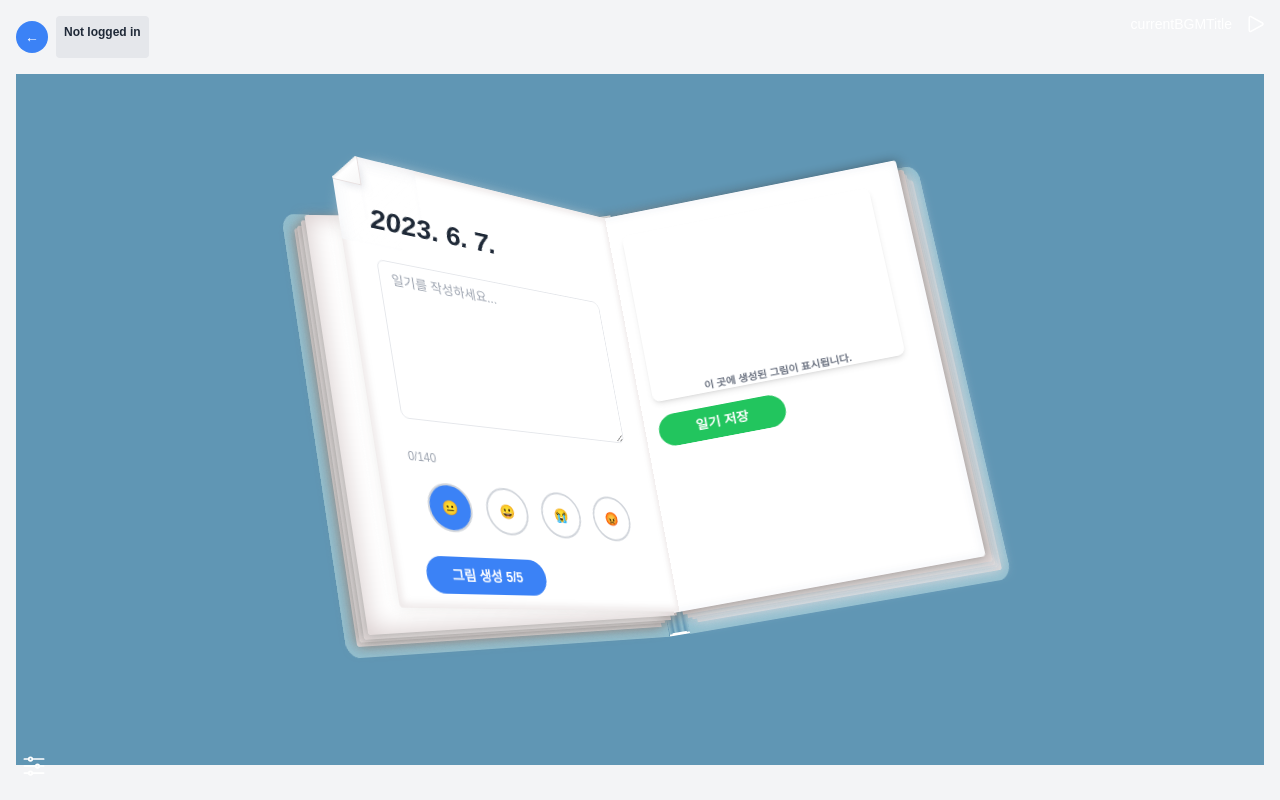
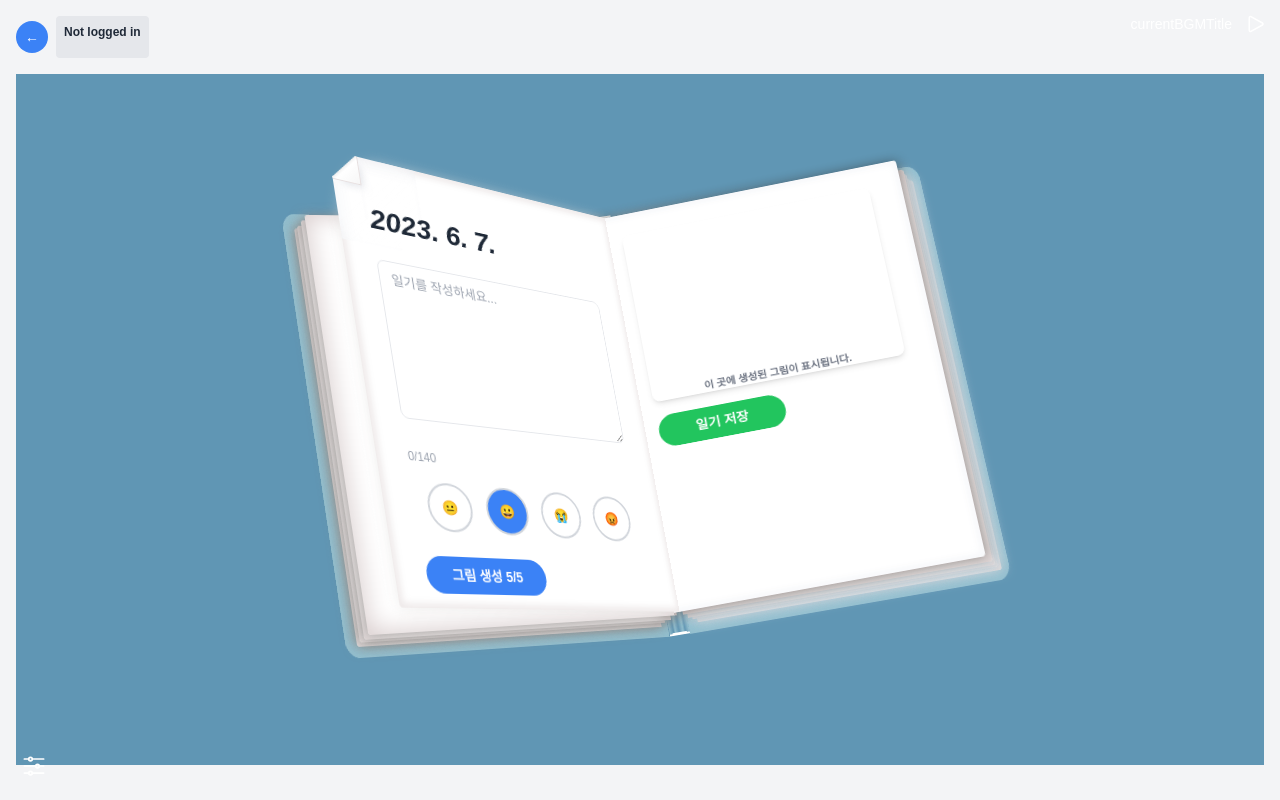
Before and after one commit to yulmu-catsetki/next-haru-box, a Next.js app: page /DiaryPage in a window 1280 px wide. Built offline with nearby package versions, Linux system fonts and the light colour scheme; no server answers.

Commit message:
diary emotion index 버그 수정

```diff
--- a/src/pages/DiaryPage.js
+++ b/src/pages/DiaryPage.js
@@ -87,7 +87,7 @@ const DiaryPage = () => {
     }
 
     setContent('');
-    setEmotion(1);
+    setEmotion(0);
     setImgUrl('');
     setImgB64('');
   };
@@ -382,9 +382,9 @@ const DiaryPage = () => {
                       '😡', // Anger
                     ].map((val, index) => (
                       <button
-                        key={index + 1}
-                        onClick={() => handleEmotionChange(index + 1)}
-                        className={`w-12 h-12 rounded-full border-2 border-gray-300 focus:outline-none mx-2 ${emotion === index + 1 ? 'bg-blue-500' : 'bg-white'
+                        key={index}
+                        onClick={() => handleEmotionChange(index)}
+                        className={`w-12 h-12 rounded-full border-2 border-gray-300 focus:outline-none mx-2 ${emotion === index ? 'bg-blue-500' : 'bg-white'
                           }`}
                       >
                         {val}
```
